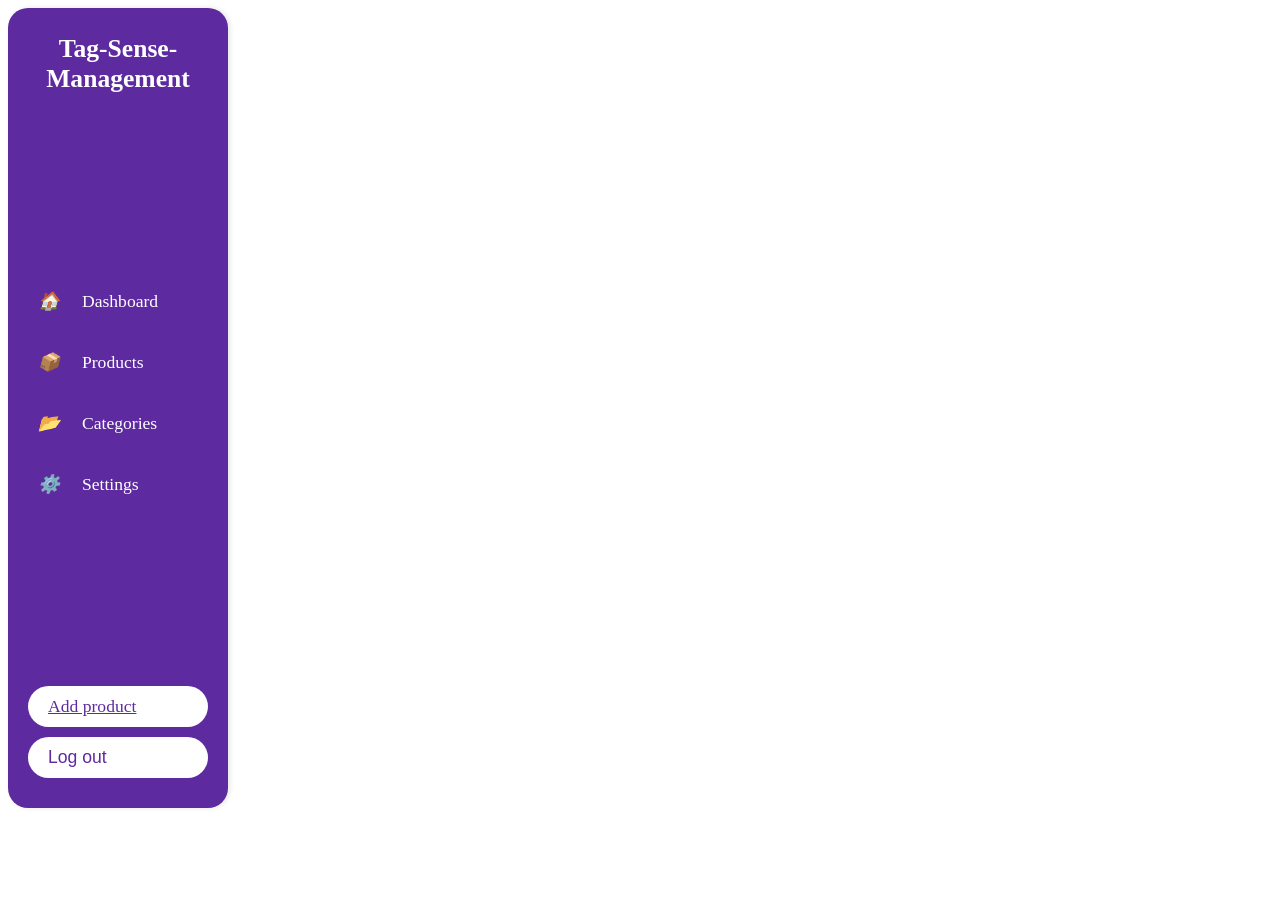
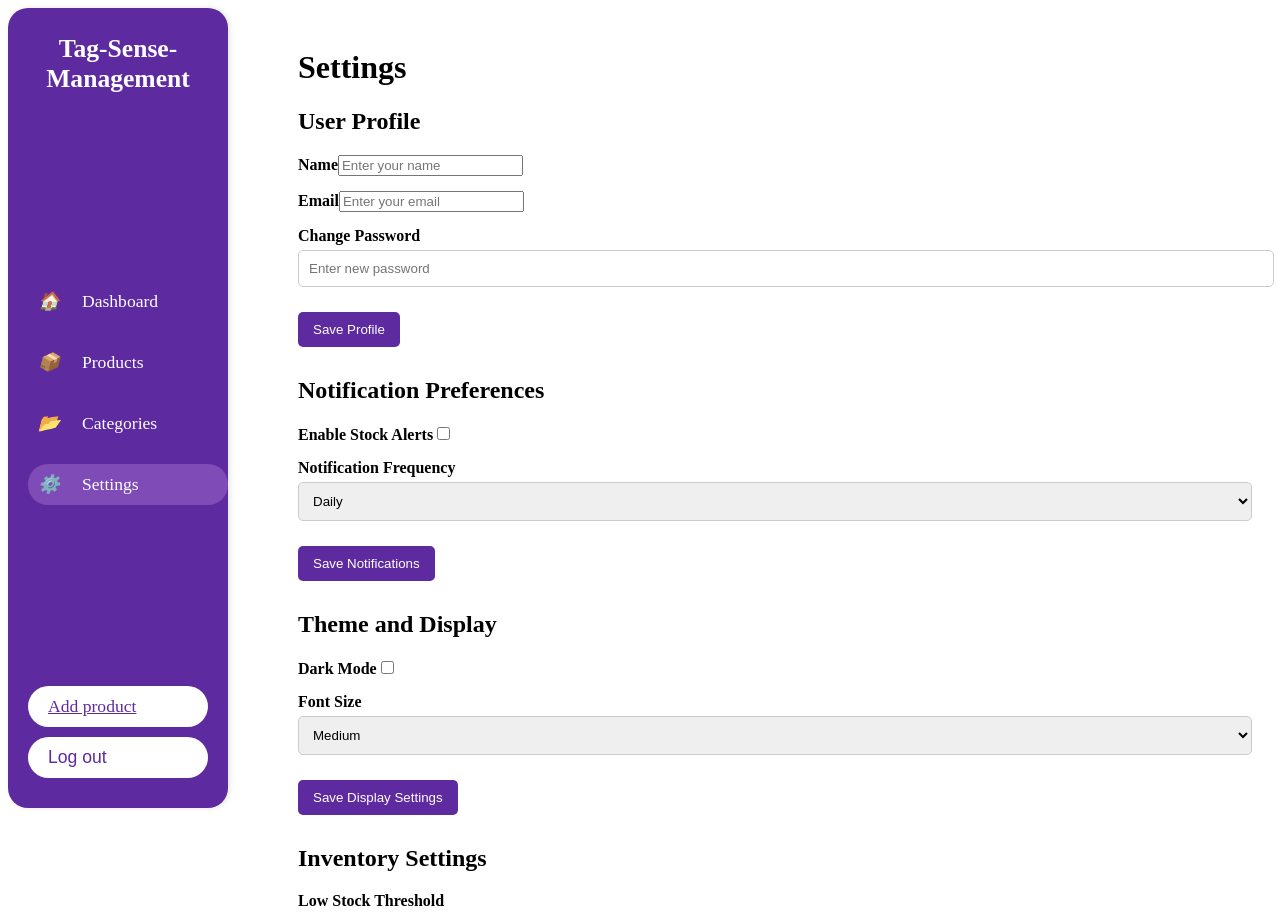
Before and after one commit to ethan-green3/Team-2051-Project, a Vue app in the folder team-2051-app/: page /settings in a window 1280 px wide. Shown: the top 913 px of the page. Before the commit the page ends 816 px from the top, so only its background shows below. Built offline with nearby package versions, Linux system fonts and the light colour scheme; sample sign-in values are in the browser's storage.

Commit message:
Basic Settings Page, still needs work

```diff
--- a/team-2051-app/src/router/index.js
+++ b/team-2051-app/src/router/index.js
@@ -5,6 +5,7 @@ import AddProduct from '../views/AddProduct.vue';
 import CategoryDetail from '@/views/CategoryDetail.vue'; // Import CategoryDetail
 import DashboardPage from '@/views/DashboardPage.vue'; // Import DashboardPage or placeholder component
 import ProductsPage from '@/views/ProductsPage.vue';
+import SettingsPage from '@/views/SettingsPage.vue';
 
 const routes = [
   {
@@ -38,6 +39,11 @@ const routes = [
     component: CategoryDetail,
     props: true, // Pass route params as props to the component
   },
+  {
+    path: '/settings',
+    name: 'SettingsPage',
+    component: SettingsPage,
+  },
 ];
 
 const router = createRouter({
--- /dev/null
+++ b/team-2051-app/src/views/SettingsPage.vue
@@ -0,0 +1,230 @@
+<template>
+    <div class="settings-container">
+      <h1>Settings</h1>
+
+      <!-- User Profile Settings -->
+      <section class="settings-section">
+        <h2>User Profile</h2>
+        <div class="form-group">
+          <label for="userName">Name</label>
+          <input v-model="profile.name" id="userName" placeholder="Enter your name" />
+        </div>
+        <div class="form-group">
+          <label for="userEmail">Email</label>
+          <input v-model="profile.email" id="userEmail" placeholder="Enter your email" />
+        </div>
+        <div class="form-group">
+          <label for="userPassword">Change Password</label>
+          <input type="password" v-model="profile.password" id="userPassword" placeholder="Enter new password" />
+        </div>
+        <button class="save-button" @click="saveProfile">Save Profile</button>
+      </section>
+
+      <!-- Notification Preferences -->
+      <section class="settings-section">
+        <h2>Notification Preferences</h2>
+        <div class="form-group">
+          <label for="stockAlerts">Enable Stock Alerts</label>
+          <input type="checkbox" v-model="notifications.stockAlerts" id="stockAlerts" />
+        </div>
+        <div class="form-group">
+          <label for="notificationFrequency">Notification Frequency</label>
+          <select v-model="notifications.frequency" id="notificationFrequency">
+            <option value="instant">Instant</option>
+            <option value="daily">Daily</option>
+            <option value="weekly">Weekly</option>
+          </select>
+        </div>
+        <button class="save-button" @click="saveNotifications">Save Notifications</button>
+      </section>
+
+      <!-- Theme and Display Settings -->
+      <section class="settings-section">
+        <h2>Theme and Display</h2>
+        <div class="form-group">
+          <label for="darkMode">Dark Mode</label>
+          <input type="checkbox" v-model="displaySettings.darkMode" id="darkMode" @change="toggleTheme" />
+        </div>
+        <div class="form-group">
+          <label for="fontSize">Font Size</label>
+          <select v-model="displaySettings.fontSize" id="fontSize">
+            <option value="small">Small</option>
+            <option value="medium">Medium</option>
+            <option value="large">Large</option>
+          </select>
+        </div>
+        <button class="save-button" @click="saveDisplaySettings">Save Display Settings</button>
+      </section>
+
+      <!-- Inventory and Product Settings -->
+      <section class="settings-section">
+        <h2>Inventory Settings</h2>
+        <div class="form-group">
+          <label for="lowStockThreshold">Low Stock Threshold</label>
+          <input type="number" v-model="inventorySettings.lowStockThreshold" id="lowStockThreshold" placeholder="Enter threshold" />
+        </div>
+        <div class="form-group">
+          <label for="manageCategories">Manage Product Categories</label>
+          <button class="manage-button" @click="openCategoryManager">Manage Categories</button>
+        </div>
+        <button class="save-button" @click="saveInventorySettings">Save Inventory Settings</button>
+      </section>
+
+      <!-- Category Manager Modal -->
+      <div v-if="isCategoryManagerOpen" class="modal-overlay" @click="closeCategoryManager">
+        <div class="modal-content" @click.stop>
+          <h2>Manage Product Categories</h2>
+          <ul>
+            <li v-for="(category, index) in inventorySettings.categories" :key="index">
+              {{ category }} <button @click="removeCategory(index)">Remove</button>
+            </li>
+          </ul>
+          <input v-model="newCategory" placeholder="Add new category" />
+          <button @click="addCategory">Add Category</button>
+          <button @click="closeCategoryManager">Close</button>
+        </div>
+      </div>
+    </div>
+  </template>
+
+  <script>
+  export default {
+    name: 'SettingsPage',
+    data() {
+      return {
+        profile: {
+          name: '',
+          email: '',
+          password: ''
+        },
+        notifications: {
+          stockAlerts: false,
+          frequency: 'daily'
+        },
+        displaySettings: {
+          darkMode: false,
+          fontSize: 'medium'
+        },
+        inventorySettings: {
+          lowStockThreshold: 10,
+          categories: ['MHP', 'Optimum', 'PURUS LABS']
+        },
+        isCategoryManagerOpen: false,
+        newCategory: ''
+      };
+    },
+    methods: {
+      saveProfile() {
+        alert('Profile saved successfully!');
+      },
+      saveNotifications() {
+        alert('Notification preferences saved successfully!');
+      },
+      toggleTheme() {
+        document.body.classList.toggle('dark-mode', this.displaySettings.darkMode);
+      },
+      saveDisplaySettings() {
+        alert('Display settings saved successfully!');
+      },
+      saveInventorySettings() {
+        alert('Inventory settings saved successfully!');
+      },
+      openCategoryManager() {
+        this.isCategoryManagerOpen = true;
+      },
+      closeCategoryManager() {
+        this.isCategoryManagerOpen = false;
+      },
+      addCategory() {
+        if (this.newCategory) {
+          this.inventorySettings.categories.push(this.newCategory);
+          this.newCategory = '';
+        }
+      },
+      removeCategory(index) {
+        this.inventorySettings.categories.splice(index, 1);
+      }
+    },
+    mounted() {
+      // Set theme based on saved settings
+      if (this.displaySettings.darkMode) {
+        document.body.classList.add('dark-mode');
+      }
+    }
+  };
+  </script>
+
+  <style scoped>
+  .settings-container {
+    padding: 20px;
+  }
+
+  .settings-section {
+    margin-bottom: 30px;
+  }
+
+  .form-group {
+    margin-bottom: 15px;
+  }
+
+  label {
+    font-weight: bold;
+  }
+
+  input[type="text"], input[type="password"], input[type="number"], select {
+    width: 100%;
+    padding: 10px;
+    margin-top: 5px;
+    border: 1px solid #ccc;
+    border-radius: 5px;
+  }
+
+  .save-button, .manage-button {
+    background-color: #5e2aa0;
+    color: white;
+    border: none;
+    padding: 10px 15px;
+    border-radius: 5px;
+    cursor: pointer;
+    margin-top: 10px;
+  }
+
+  .save-button:hover, .manage-button:hover {
+    background-color: #4b1e7a;
+  }
+
+  .modal-overlay {
+    position: fixed;
+    top: 0;
+    left: 0;
+    width: 100%;
+    height: 100%;
+    background: rgba(0, 0, 0, 0.5);
+    display: flex;
+    justify-content: center;
+    align-items: center;
+    z-index: 1000;
+  }
+
+  .modal-content {
+    background: white;
+    padding: 20px;
+    border-radius: 10px;
+    width: 90%;
+    max-width: 500px;
+  }
+
+  ul {
+    list-style: none;
+    padding: 0;
+  }
+
+  li {
+    margin-bottom: 10px;
+  }
+
+  .dark-mode {
+    background-color: #333;
+    color: #fff;
+  }
+  </style>
```
